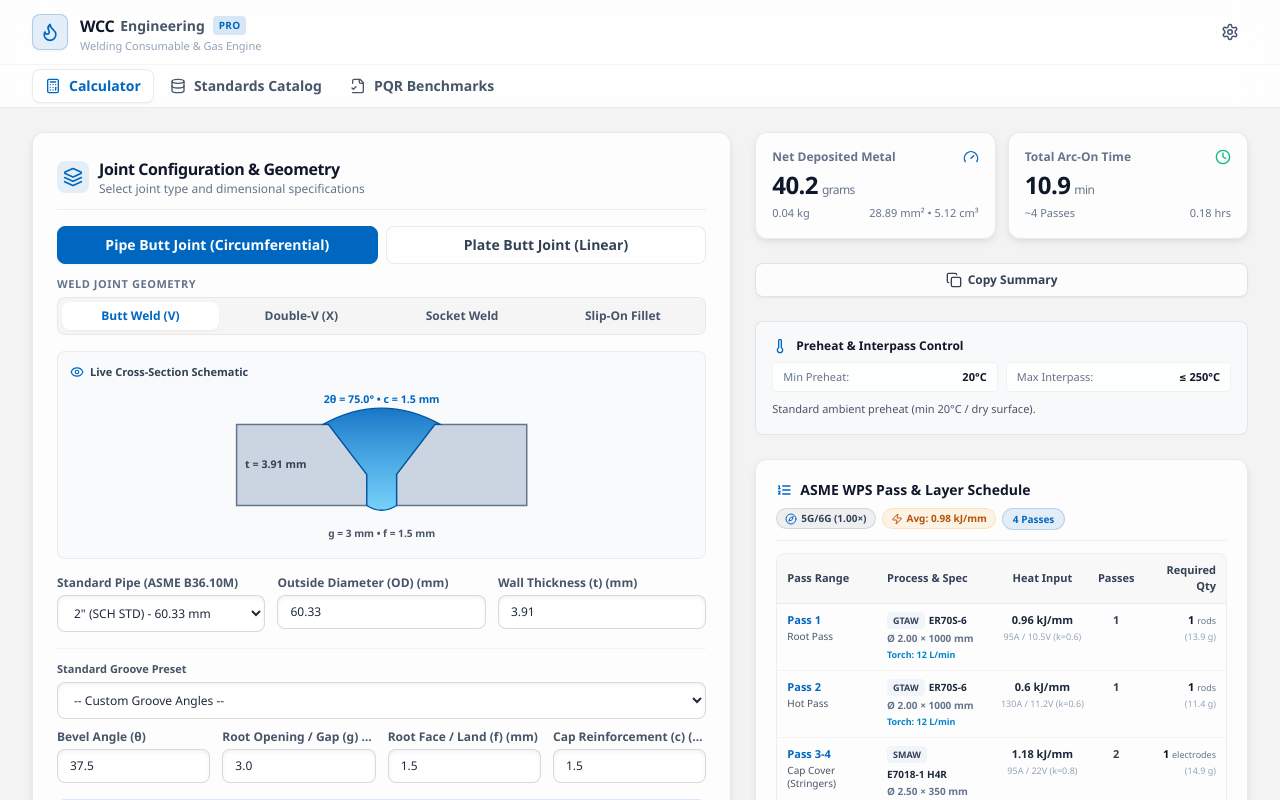
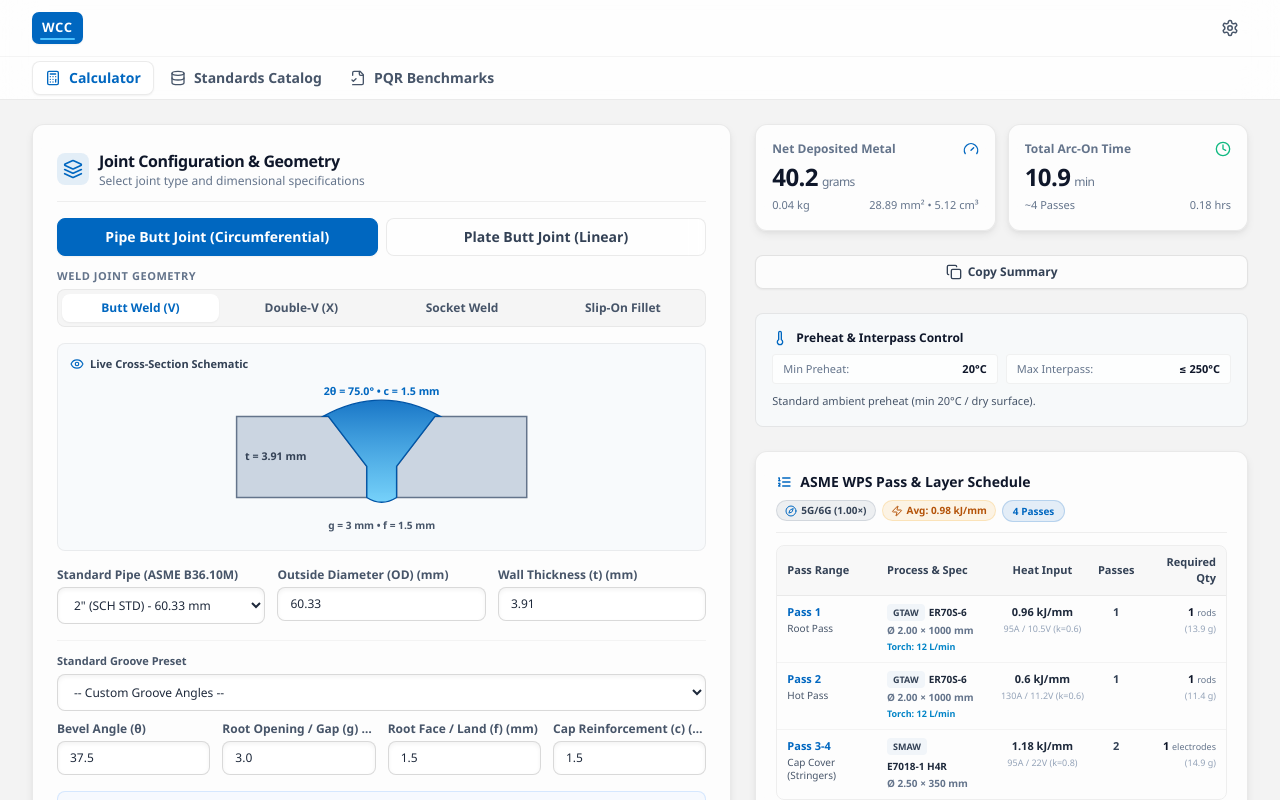
Before and after one commit to yuceazizim/calculator, a React app: page / in a window 1280 px wide. Shown: the top 800 px of the page. Built offline with nearby package versions, Linux system fonts and the light colour scheme; a web font is replaced by a local one.

Commit message:
Simplify Header brand logo to compact Fluent WCC mark

```diff
--- a/src/components/layout/Header.js
+++ b/src/components/layout/Header.js
@@ -9,7 +9,6 @@
 import React, { useState, useRef, useEffect } from 'react';
 import { useTranslation, AVAILABLE_LANGUAGES } from '../../i18n.js';
 import {
-  Flame,
   Calculator,
   Database,
   FileCheck2,
@@ -62,31 +61,23 @@ export default function Header({
   return (
     <>
       <header className="sticky top-0 z-40 w-full bg-white/85 dark:bg-[#202020]/85 backdrop-blur-acrylic border-b border-black/[0.08] dark:border-white/[0.08] transition-colors duration-200">
-        <div className="w-full max-w-7xl mx-auto px-3 sm:px-6 lg:px-8 h-14 sm:h-16 flex items-center justify-between gap-2">
+        <div className="w-full max-w-7xl mx-auto px-3 sm:px-6 lg:px-8 h-12 sm:h-14 flex items-center justify-between gap-2">
 
-          {/* 1. Brand Logo & Title */}
-          <div className="flex items-center gap-2.5 sm:gap-3 min-w-0">
-            <div className="w-8 h-8 sm:w-9 sm:h-9 rounded-fluent bg-fluent-accent/10 dark:bg-fluent-accent-dark/15 border border-fluent-accent/25 flex items-center justify-center text-fluent-accent dark:text-fluent-accent-dark shadow-sm flex-shrink-0">
-              <Flame className="w-4 h-4 sm:w-5 sm:h-5" />
-            </div>
-
-            <div className="flex flex-col min-w-0">
-              <div className="flex items-center gap-1.5">
-                <span className="font-bold text-sm sm:text-base tracking-tight text-slate-900 dark:text-white truncate">
-                  {t('app.short_title', 'WCC')}
-                </span>
-                <span className="font-semibold text-xs sm:text-sm text-slate-600 dark:text-slate-300 truncate">
-                  Engineering
-                </span>
-                <span className="ml-0.5 px-1.5 py-0.5 text-[9px] sm:text-[10px] font-bold tracking-wide uppercase bg-fluent-accent/15 text-fluent-accent dark:text-fluent-accent-dark rounded flex-shrink-0">
-                  Pro
-                </span>
-              </div>
-              <span className="hidden sm:inline text-[11px] text-slate-400 dark:text-slate-500 font-normal leading-none mt-0.5">
-                Welding Consumable &amp; Gas Engine
-              </span>
-            </div>
-          </div>
+          {/* 1. Minimalist Fluent WCC Brand Mark (Matches PWA Icon) */}
+          <button
+            type="button"
+            onClick={() => setActiveTab('calculator')}
+            aria-label={t('app.title', 'Welding Consumable Calculator')}
+            className="relative h-8 px-2.5 rounded-[7px] bg-fluent-accent hover:bg-fluent-accent-hover active:scale-[0.98] flex items-center justify-center shadow-sm transition-all duration-150 select-none overflow-hidden"
+          >
+            <span className="text-[13px] font-extrabold tracking-wider text-white leading-none -mt-0.5">
+              WCC
+            </span>
+            <span
+              aria-hidden="true"
+              className="absolute bottom-1 left-2 right-2 h-[2.5px] rounded-full bg-[#4cc2ff]"
+            />
+          </button>
 
           {/* 2. Top Right: Clean Windows 11 Settings Trigger & MenuFlyout */}
           <div className="relative flex-shrink-0" ref={settingsMenuRef}>
```
Also changed, not shown: index.html (+1 -1 lines).
